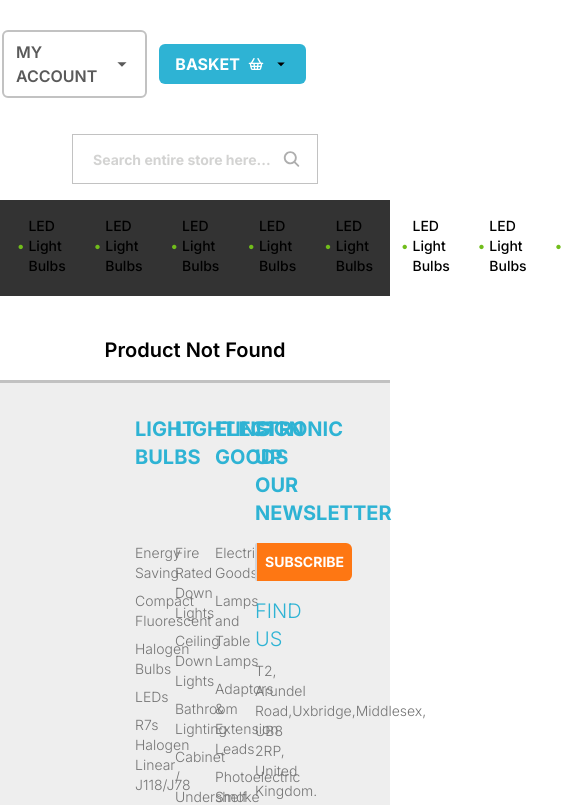
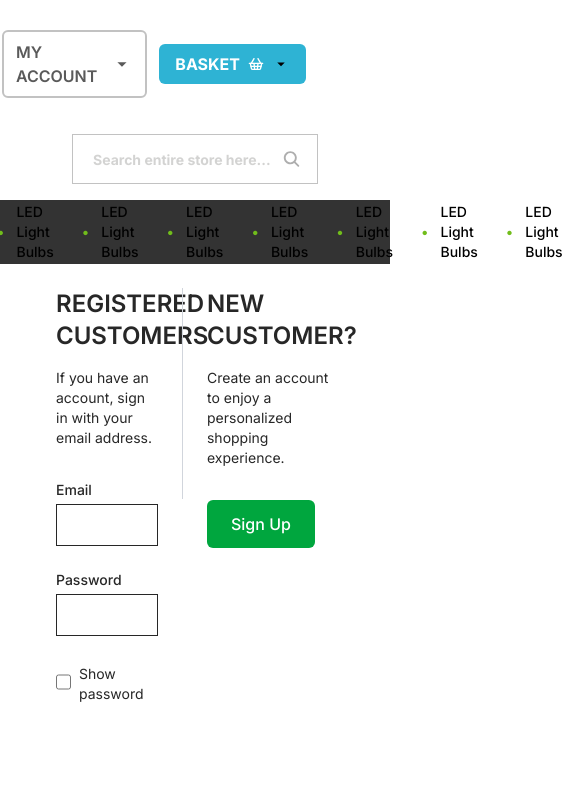
Before and after one commit to Anshuman0077/EnergyLightBulbs.co.uk, a Next.js app: page /customer/account/login in a window 390 px wide. Shown: the top 805 px of the page, 585 px wide, since content can reach past the window. Built offline with nearby package versions, Linux system fonts and the light colour scheme.

Commit message:
added login and signUp form routes and fixed category section

```diff
--- a/app/components/category/category.tsx
+++ b/app/components/category/category.tsx
@@ -12,7 +12,6 @@ export const Category = () => {
   const timeoutRef = useRef<NodeJS.Timeout | null>(null);
   const pathname = usePathname();
 
-  // Auto-close dropdown on route change
   useEffect(() => {
     setSelectedCategoryIndex(null);
   }, [pathname]);
@@ -25,33 +24,36 @@ export const Category = () => {
   const handleMouseLeave = () => {
     timeoutRef.current = setTimeout(() => {
       setSelectedCategoryIndex(null);
-    }, 200); // smaller delay for smoother UX
+    }, 200);
   };
 
+  // ✅ Precomputed version to avoid hydration mismatch
+  const processedCategoryList = categoryList.map((category, index) => ({
+    ...category,
+    isLastTwo: index >= categoryList.length - 2,
+    slug: generateSlug(category.name),
+  }));
+
   const currentCategory =
-    selectedCategoryIndex !== null ? categoryList[selectedCategoryIndex] : null;
+    selectedCategoryIndex !== null ? processedCategoryList[selectedCategoryIndex] : null;
 
   return (
-    <div className="relative w-full group z-50">
+    <div className="relative w-full group z-40 overflow-visible">
       {/* Category List */}
-      <ul className="flex items-center justify-center gap-x-1 px-10 z-10 relative">
-        {categoryList.map((category, index) => {
-          const isLastTwo = index >= categoryList.length - 2;
-          const slug = generateSlug(category.name);
-
-          return (
+      <ul className="flex items-center justify-center space-x-1 px-10 relative z-10">
+        {processedCategoryList.map((category, index) => (
           <li
-              key={`${slug}-${index}`} // ✅ fixed unique key using slug + index
-              className={`relative min-h-[60px] px-3 transition-all duration-300 ${
-                isLastTwo ? "hover:bg-bg9" : " "
+            key={`${category.slug}-${index}`}
+            className={`relative min-h-[60px] flex items-center px-3 transition-all duration-300 hover:text-text20 ${
+              category.isLastTwo ? "hover:bg-bg9 mb-1 hover:text-text20" : ""
             }`}
             onMouseEnter={() => handleMouseEnter(index)}
             onMouseLeave={handleMouseLeave}
           >
-              <Link href={`/${slug}`}>
+            <Link href={`/${category.slug}`}>
               <span
-                  className={`flex items-center gap-1 my-4 text-sm font-medium cursor-pointer transition-all duration-300 ease-in ${
-                    isLastTwo ? "text-white " : "hover:text-text20"
+                className={`flex items-center gap-3 justify-center text-sm font-medium cursor-pointer transition-all duration-300 ease-in ${
+                  category.isLastTwo ? "hover:text-text20" : ""
                 }`}
               >
                 <span className="text-text20">•</span>
@@ -59,13 +61,12 @@ export const Category = () => {
               </span>
             </Link>
           </li>
-          );
-        })}
+        ))}
       </ul>
 
-      {/* Underline animation */}
-      <div className="px-10">
-        <div className="h-1 w-0 bg-bg6 group-hover:w-full transition-all ease-in-out duration-300" />
+      {/* Underline animation moved behind the category list */}
+      <div className="absolute left-0 bottom-0 w-full h-1 bg-transparent z-0">
+        <div className="bg-bg6 h-full w-0 group-hover:w-[calc(100%-5rem)] mx-10 transition-all ease-in-out duration-300" />
       </div>
 
       {/* Dropdown */}
@@ -73,9 +74,9 @@ export const Category = () => {
         <div
           onMouseEnter={() => handleMouseEnter(selectedCategoryIndex!)}
           onMouseLeave={handleMouseLeave}
-          className="absolute top-full px-10 w-full z-50"
+          className="absolute top-full left-0 w-full z-50"
         >
-          <div className="bg-bg1 w-full shadow-md ">
+          <div className="bg-bg1 w-full shadow-md px-10">
             <CategoryData
               subcategories={currentCategory.subcategory}
               mainCategoryName={currentCategory.name}
--- a/app/components/footer/bottomfoot.tsx
+++ b/app/components/footer/bottomfoot.tsx
@@ -37,15 +37,15 @@ export const BottomFoot = () => {
 
         {/* Right Links */}
         <div className="flex flex-wrap justify-center gap-x-3 text-sm text-text7">
-          <a href="/login" className="hover:text-text6">
+          <a href="/customer/account/login" className="hover:text-text6">
             Login
           </a>
           <span>|</span>
-          <a href="/sign-up" className="hover:text-text6">
+          <a href="/customer/account/create" className="hover:text-text6">
             Sign Up
           </a>
           <span>|</span>
-          <a href="/my-orders-status" className="hover:text-text6">
+          <a href="/sales/guest/form" className="hover:text-text6">
             My Orders Status
           </a>
         </div>
--- a/app/components/header/header.tsx
+++ b/app/components/header/header.tsx
@@ -75,7 +75,7 @@ export default function Header() {
             </div>
 
             {/* Account & Basket Dropdowns */}
-            <div className="flex items-center space-x-3 mt-2.5 mx-3">
+            <div className="flex items-center space-x-3 mt-2.5 mx-3 z-[60] relative ">
               {/* Account */}
               <div className="relative" ref={accountRef}>
                 <div
@@ -88,10 +88,10 @@ export default function Header() {
                   <MdArrowDropDown size={28} className="text-text14" />
                 </div>
                 {showAccount && (
-                  <div className="absolute top-full right-0 left-0 mt-2 w-48 bg-white text-center shadow-md rounded-md border border-border5 z-50">
+                  <div className="absolute  top-full right-0 left-0 mt-2 w-48 bg-white text-center shadow-md rounded-md border border-border5 z-50">
                     <div className="absolute -top-2 right-6 w-4 h-4 bg-white rotate-45 border-l border-t border-gray-300"></div>
                     <a
-                      href="/account"
+                      href="/customer/account/login"
                       className="block px-4 py-2 text-sm text-text14 hover:text-text6"
                     >
                       My Account
@@ -103,13 +103,13 @@ export default function Header() {
                       Checkout
                     </a>
                     <a
-                      href="/Register"
+                      href="/customer/account/create"
                       className="block px-4 py-2 text-sm text-text14 hover:text-text6"
                     >
                       Register
                     </a>
                     <a
-                      href="/login"
+                      href="/customer/account/login"
                       className="block px-4 py-2 text-sm text-text14 hover:text-text6"
                     >
                       Log In
--- /dev/null
+++ b/app/customer/account/create/page.tsx
@@ -0,0 +1,7 @@
+import React from 'react'
+
+export default function RegisterPage() {
+  return (
+    <div className='font-bold text-2xl text-text18'>Register page</div>
+  )
+}
--- /dev/null
+++ b/app/customer/account/layout.tsx
@@ -0,0 +1,20 @@
+import { Category } from "@/app/components/category/category";
+import { Footer } from "@/app/components/footer/footer";
+import Header from "@/app/components/header/header";
+import React from "react";
+
+export default function AccountLayout({
+  children,
+}: {
+  children: React.ReactNode;
+}) {
+  return (
+    <div className="min-h-screen flex    px-4">
+      <div className=" w-full bg-white p-6 ">
+
+        {children}
+
+      </div>
+    </div>
+  );
+}
--- /dev/null
+++ b/app/customer/account/login/page.tsx
@@ -0,0 +1,52 @@
+import React from "react";
+
+export default function LoginPage() {
+  return (
+<section className="w-full">
+  <div className="min-h-screen w-full  grid grid-cols-12 gap-6 text-text18">
+
+    {/* Registered Customers (Left Column) */}
+    <div className="col-span-5  ">
+      <h1 className="text-2xl font-semibold mb-4">REGISTERED CUSTOMERS</h1>
+      <p className="text-sm mb-8">If you have an account, sign in with your email address.</p>
+
+      <form className="space-y-6 w-full">
+        <div className="flex flex-col space-y-1">
+          <label htmlFor="email" className="text-sm font-medium">Email</label>
+          <input type="email" id="email" className="border px-3 py-2 " />
+        </div>
+
+        <div className="flex flex-col space-y-1">
+          <label htmlFor="password" className="text-sm font-medium">Password</label>
+          <input type="password" id="password" className="border px-3 py-2 " />
+        </div>
+
+        <div className="flex items-center space-x-2">
+          <input
+            type="checkbox"
+            id="show-password"
+            className="w-5 h-5 accent-blue-600"
+          />
+          <label htmlFor="show-password" className="text-sm mt-1">Show password</label>
+        </div>
+      </form>
+    </div>
+
+    {/* Vertical Divider */}
+    <div className="col-span-1 flex justify-center">
+      <div className="w-[1px] h-1/4 bg-gray-300" />
+    </div>
+
+    {/* Sign Up Section (Right Column) */}
+    <div className="col-span-6  rounded-md">
+      <h1 className="text-2xl font-semibold mb-4">NEW CUSTOMER?</h1>
+      <p className="text-sm mb-8">Create an account to enjoy a personalized shopping experience.</p>
+      <button className="bg-green-600 hover:bg-green-700 text-white px-6 py-3 rounded-md font-medium">
+        Sign Up
+      </button>
+    </div>
+  </div>
+</section>
+
+  );
+}
--- a/app/privacy/page.tsx
+++ b/app/privacy/page.tsx
@@ -5,7 +5,6 @@ export default function PrivancyPage() {
   return (
 <section className="w-full flex min-h-screen text-text18 px-8 py-10">
   <div className="w-full mx-auto">
-    {/* Breadcrumb */}
     <div className="mb-6">
       <Breadcrumbs />
     </div>
--- a/app/returns-policy/page.tsx
+++ b/app/returns-policy/page.tsx
@@ -3,7 +3,7 @@ import { Breadcrumbs } from "../components/breadcrum/breadcrumbs";
 
 export default function ReturnPolicyPage() {
   return (
-    <section className="w-full flex min-h-screen text-text18 py-10 px-6 sm:px-10 md:px-20 tracking-tighter leading-4">
+    <section className="w-full flex min-h-screen text-text18 py-10 px-6  tracking-tighter leading-4">
       <div className=" w-full mx-auto">
         <div className="mb-6">
           <Breadcrumbs />
--- /dev/null
+++ b/app/sales/guest/form/page.tsx
@@ -0,0 +1,7 @@
+import React from 'react'
+
+export default function OrderReturnForm() {
+  return (
+    <div>OrderReturnForm</div>
+  )
+}
--- /dev/null
+++ b/app/sales/guest/layout.tsx
@@ -0,0 +1,16 @@
+import { Category } from "@/app/components/category/category";
+import { Footer } from "@/app/components/footer/footer";
+import Header from "@/app/components/header/header";
+import React from "react";
+
+export default function AccountLayout({
+  children,
+}: {
+  children: React.ReactNode;
+}) {
+  return (
+    <div className="min-h-screen flex px-4">
+      <div className=" w-full bg-white p-6 ">{children}</div>
+    </div>
+  );
+}
```
Lines whose indentation alone changed are shown as unchanged.
